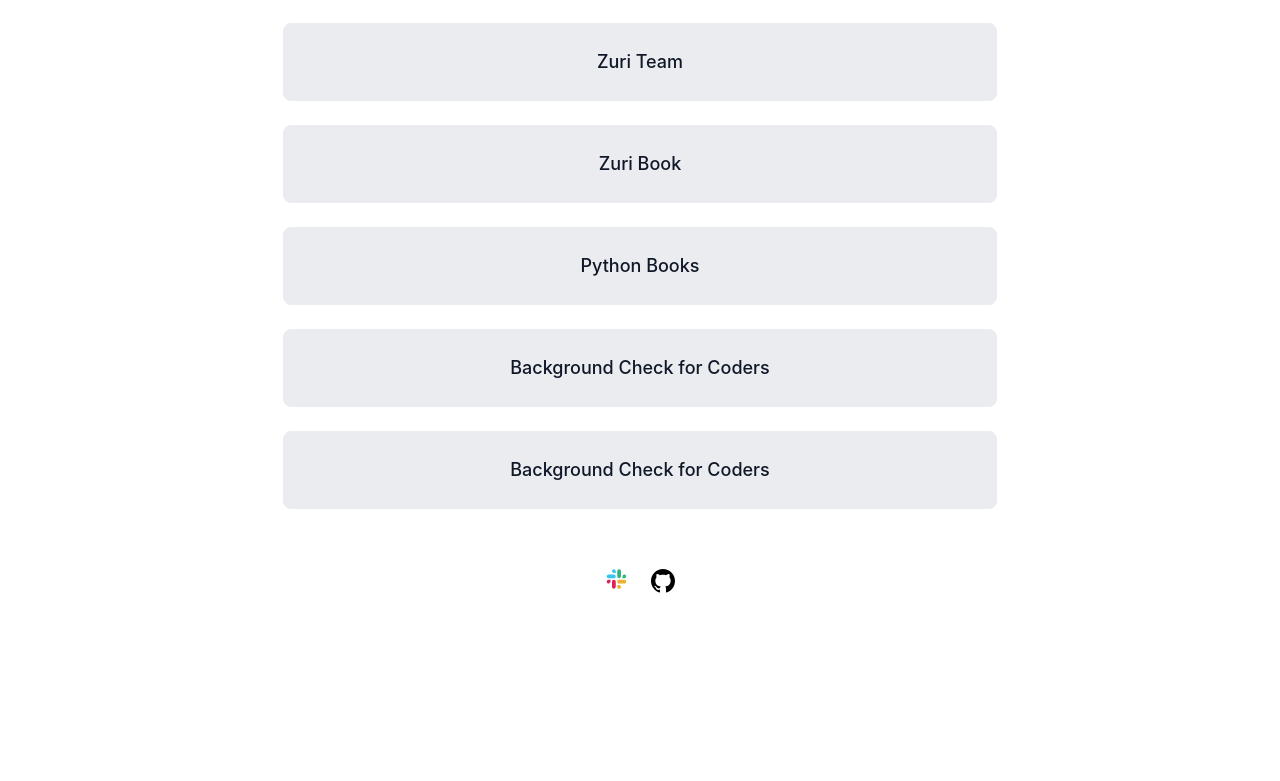
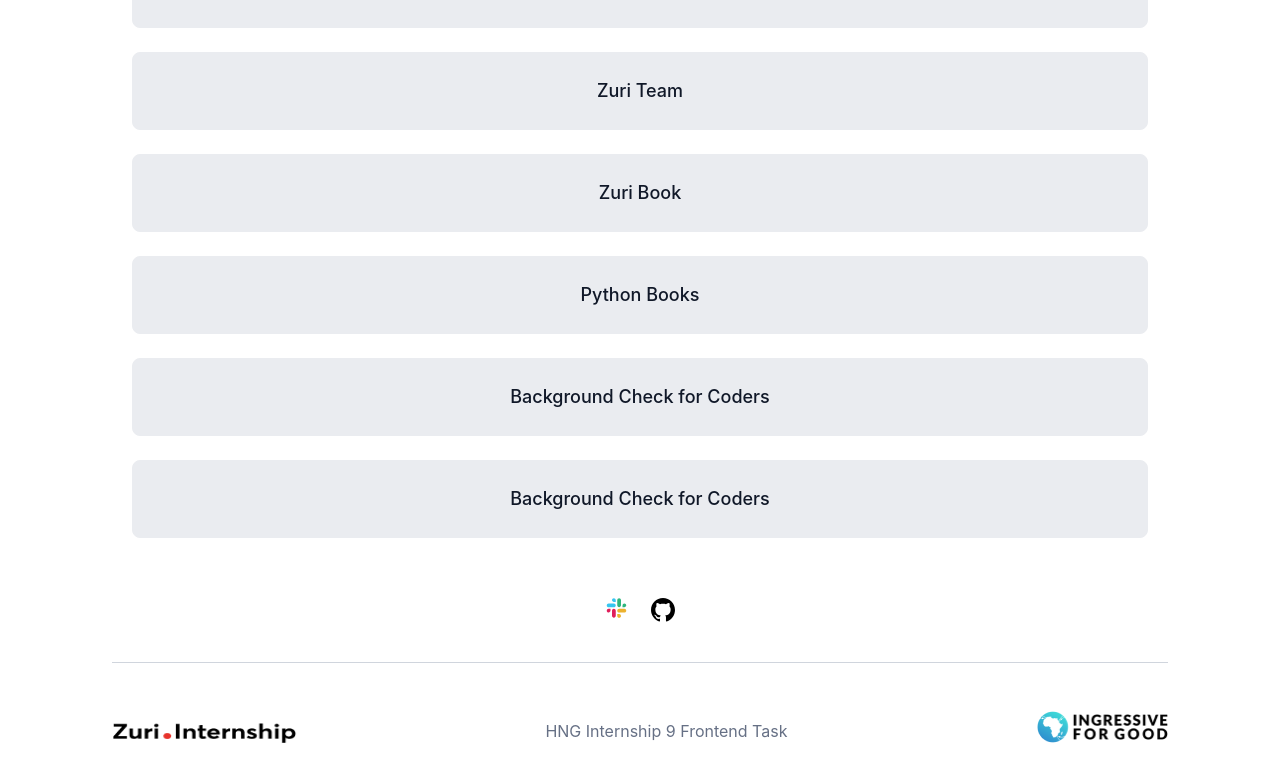
Before and after one commit to Hotmann/hng-project, a React (Create React App) app: page / in a window 1280 px wide. Shown: the part 343-1124 px from the top of the page. Before the commit the page ends 992 px from the top, so only its background shows below. Built offline with nearby package versions, Linux system fonts and the light colour scheme.

Commit message:
footer update

```diff
--- a/package.json
+++ b/package.json
@@ -1,7 +1,7 @@
 {
   "name": "project-1",
   "version": "0.1.0",
-  "homepage": "https://Hotmann.github.io/hng-project-1",
+  "homepage": "https://hotmann.github.io/hng-project",
   "private": true,
   "dependencies": {
     "@testing-library/jest-dom": "^5.16.5",
--- a/src/App.css
+++ b/src/App.css
@@ -1,8 +1,8 @@
 .App {
   font-family: "Inter";
   font-style: normal;
-  padding: 1rem;
-  margin: 0 auto;
+  padding: 2.8rem;
+  margin: 0 4.2rem;
 }
 
 .back {
--- a/src/App.js
+++ b/src/App.js
@@ -3,6 +3,7 @@
 import Profile from "./component/profile/profile";
 import Links from "./component/links/links";
 import Socials from "./component/socials/socials";
+import Footer from "./component/footer/footer";
 
 import { ReactComponent as Arrow } from "./assets/arrow.svg";
 import { ReactComponent as Dot } from "./assets/dot.svg";
@@ -19,6 +20,7 @@
       <Profile />
       <Links />
       <Socials />
+      <Footer />
     </div>
   );
 }
--- /dev/null
+++ b/src/component/footer/footer.css
@@ -0,0 +1,28 @@
+.flex {
+  display: flex;
+  flex-direction: row;
+  justify-content: space-between;
+  align-items: flex-end;
+  border-top: 1px solid #d0d5dd;
+  padding: 48px 0px;
+}
+
+#zuri {
+  width: 185.03px;
+  height: 24.74px;
+}
+
+#text {
+  font-weight: 400;
+  font-size: 16px;
+  line-height: 24px;
+  text-align: center;
+  color: #667085;
+  margin: 0;
+  padding: 0;
+}
+
+#i4g {
+  width: 132.13px;
+  height: 32px;
+}
--- /dev/null
+++ b/src/component/footer/footer.js
@@ -0,0 +1,18 @@
+import React from "react";
+
+import I4G from "../../assets/I4G.png";
+import Zuri from "../../assets/ZuriInten.png";
+
+import "./footer.css";
+
+const Footer = () => {
+  return (
+    <div className="flex">
+      <img src={Zuri} alt="ZURI Internship" id="zuri" />
+      <p id="text">HNG Internship 9 Frontend Task</p>
+      <img src={I4G} alt="I4G" id="i4g" />
+    </div>
+  );
+};
+
+export default Footer;
--- a/src/component/links/link/link.css
+++ b/src/component/links/link/link.css
@@ -7,7 +7,7 @@
   padding: 24px 32px;
   margin-bottom: 24px;
   text-decoration: none;
-  width: 52%;
+  width: 90%;
   color: #101828;
   font-size: 18px;
   line-height: 28px;
```
Also changed, not shown: src/assets/I4G.png (added), src/assets/ZuriInten.png (added).
